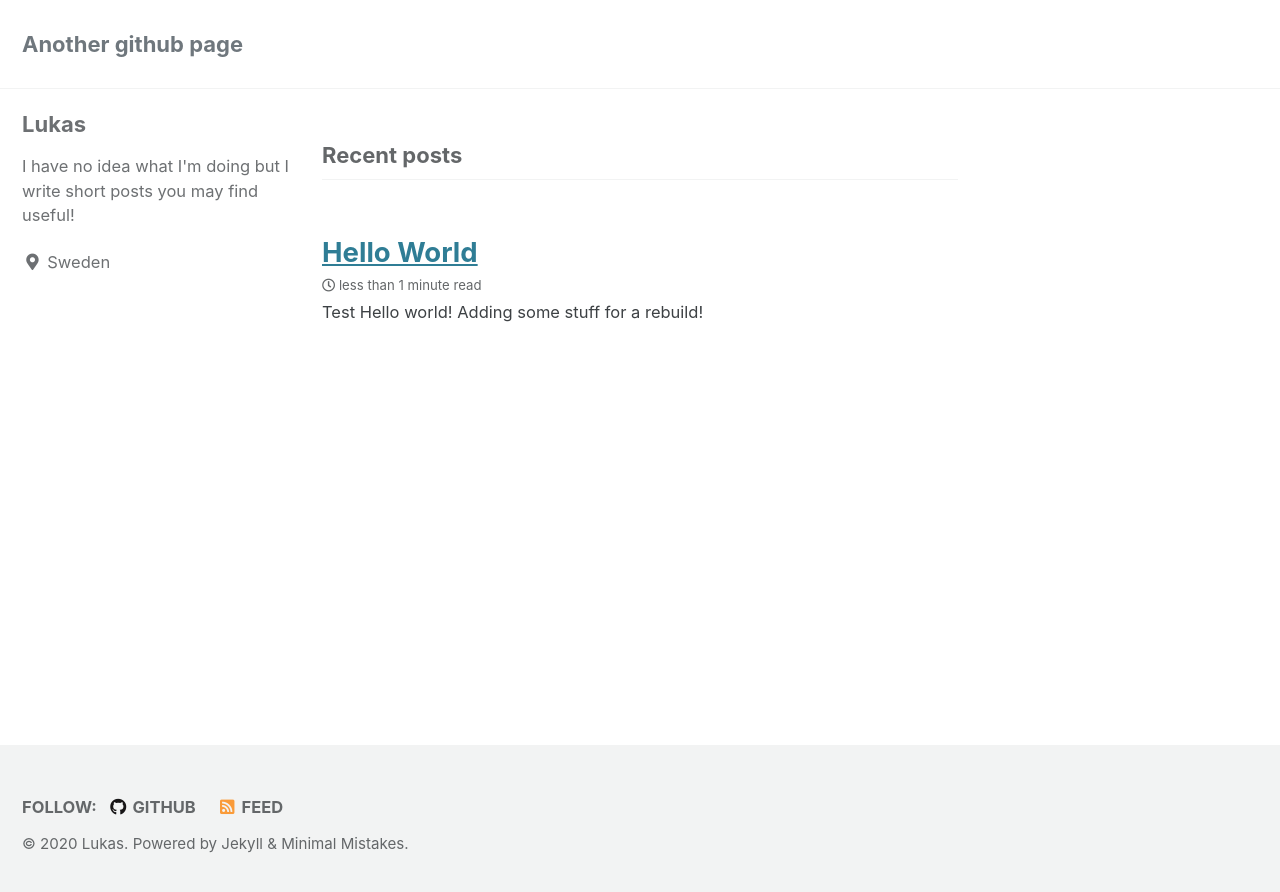
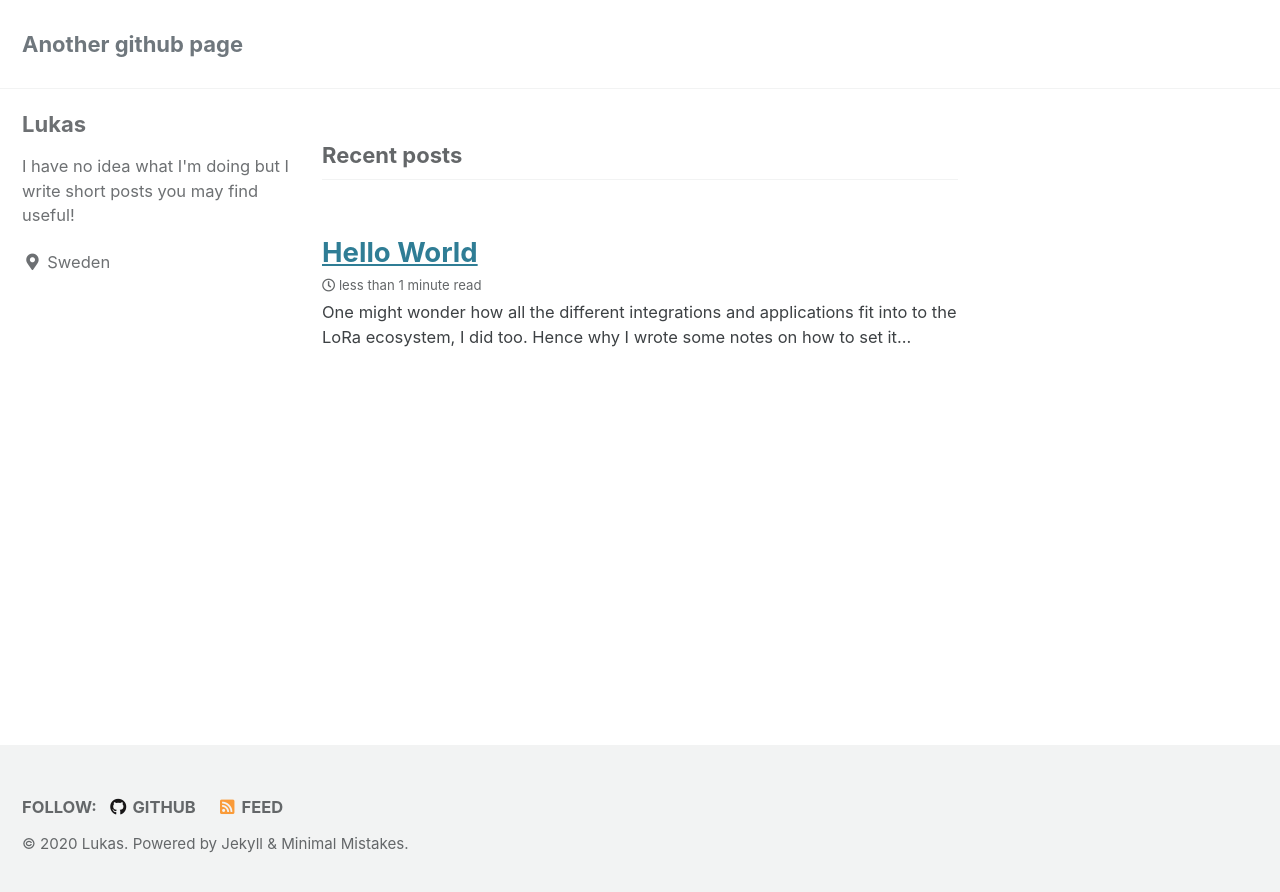
Before and after one commit to eriklukas/Lukas1337.github.io, a Jekyll site: the page built from index.html, in a window 1280 px wide. Shown: the top 892 px of the page. Built offline with Jekyll 4.4.1, drawn with Linux system fonts in a browser that asks for light colours; cached includes are drawn as plain includes; the list of posts is cut into pages by our own code.

```diff
--- a/_posts/2020-10-23-Hello-World.md
+++ b/_posts/2020-10-23-Hello-World.md
@@ -1,2 +1,9 @@
-### Test
-Hello world! Adding some stuff for a rebuild!
+One might wonder how all the different integrations and applications fit into to the LoRa ecosystem, I did too. Hence why I wrote some notes on how to set it up properly without all the headache.
+
+### Hardware
+Since we will be using the TinyLoRa library to communicate with TTN we need a compatible transceiver. As of writing that is the following Hope RF RFM95/96/97/98(W). In my case I'm using an Adafruit Feather M0 Radio which uses the RFM95. The antenna connection varies between boards so make sure you've got the right antenna and don't use the radio without an antenna as that will cause serious damage.
+
+### Configuring TTN
+Once you have a TTN account you need to add an Application. Navigate to your TTN Console and press the add application button. You will be brought to the following page
+
+![Add application](https://github.com/Lukas1337/Lukas1337.github.io/tree/master/assets/images/add-application.png)
```
Also changed, not shown: assets/images/add-application.png (added), assets/images/change-device-settings.png (added), assets/images/copy-device-id.png (added), assets/images/device-registered.png (added), assets/images/register-device.png (added).
